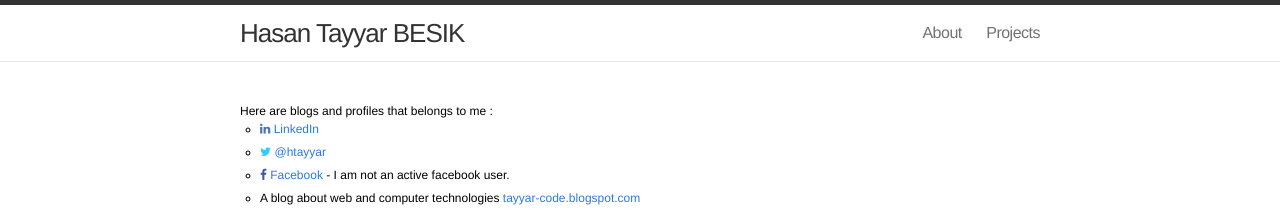
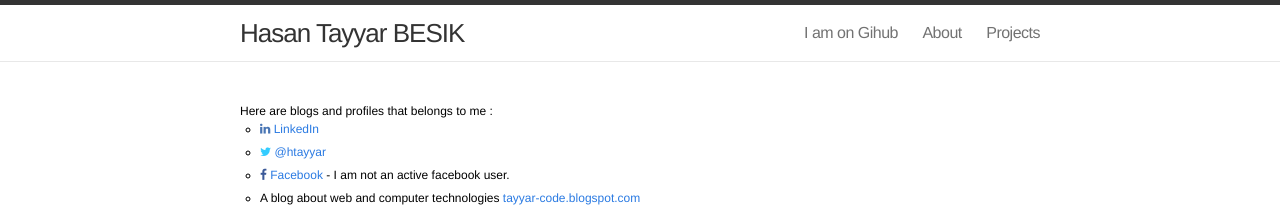
Before and after one commit to hasantayyar/hasantayyar.net, a Jekyll site: the page built from index.html, in a window 1280 px wide. Shown: the top 214 px of the page. Built offline with Jekyll 4.4.1, drawn with Linux system fonts in a browser that asks for light colours; nearby versions of some CDN libraries; some web fonts are replaced; Markdown is read by kramdown in place of the engine named in the settings.

Commit message:
github link added

```diff
--- a/_includes/header.html
+++ b/_includes/header.html
@@ -17,6 +17,7 @@
         </svg>
       </a>
       <div class="trigger">
+	<a href="https://github.com/hasantayyar" class="page-link github" rel="me">I am on Gihub</a>
         {% for page in site.pages %}
           {% if page.title %}<a class="page-link" href="{{ page.url | prepend: site.baseurl }}">{{ page.title }}</a>{% endif %}
         {% endfor %}
```
Also changed, not shown: _includes/head.html (+3 -5 lines).
